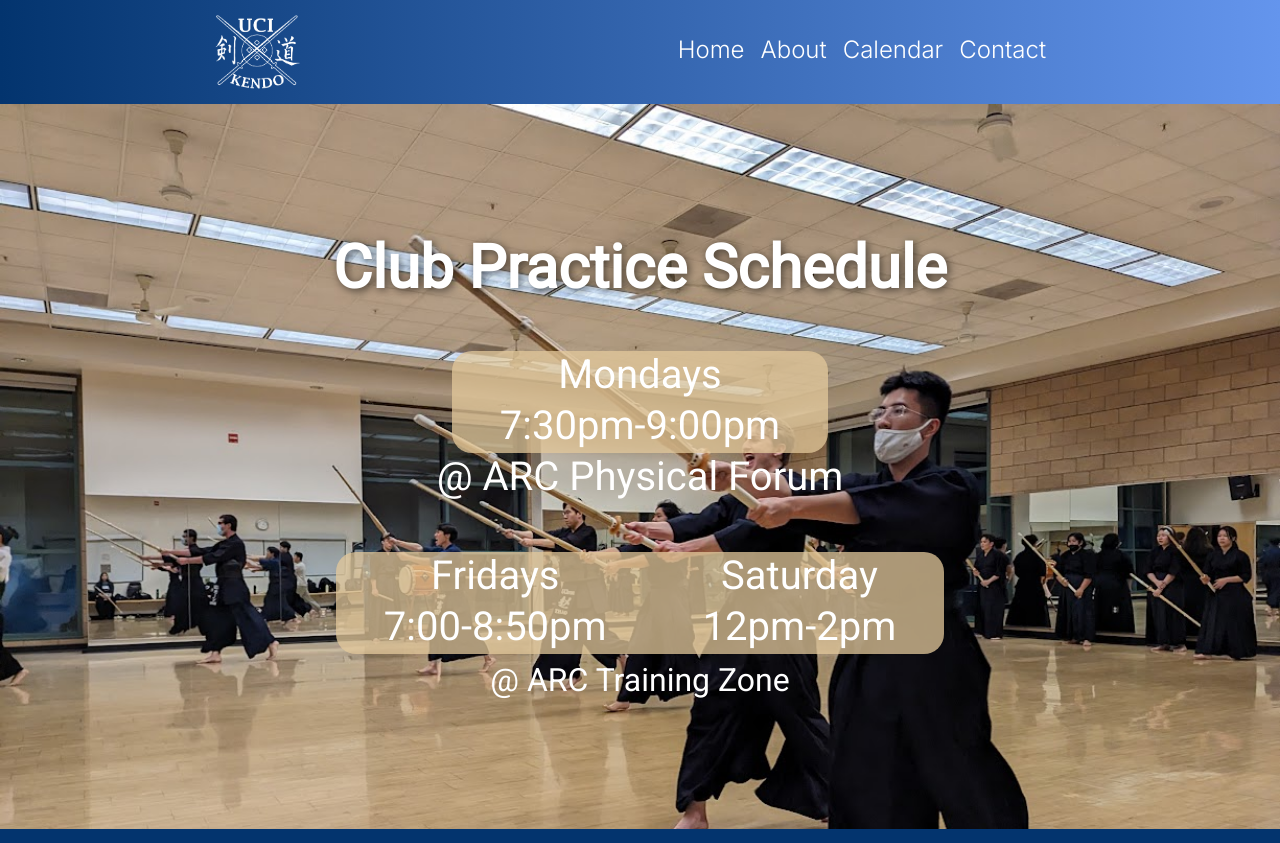
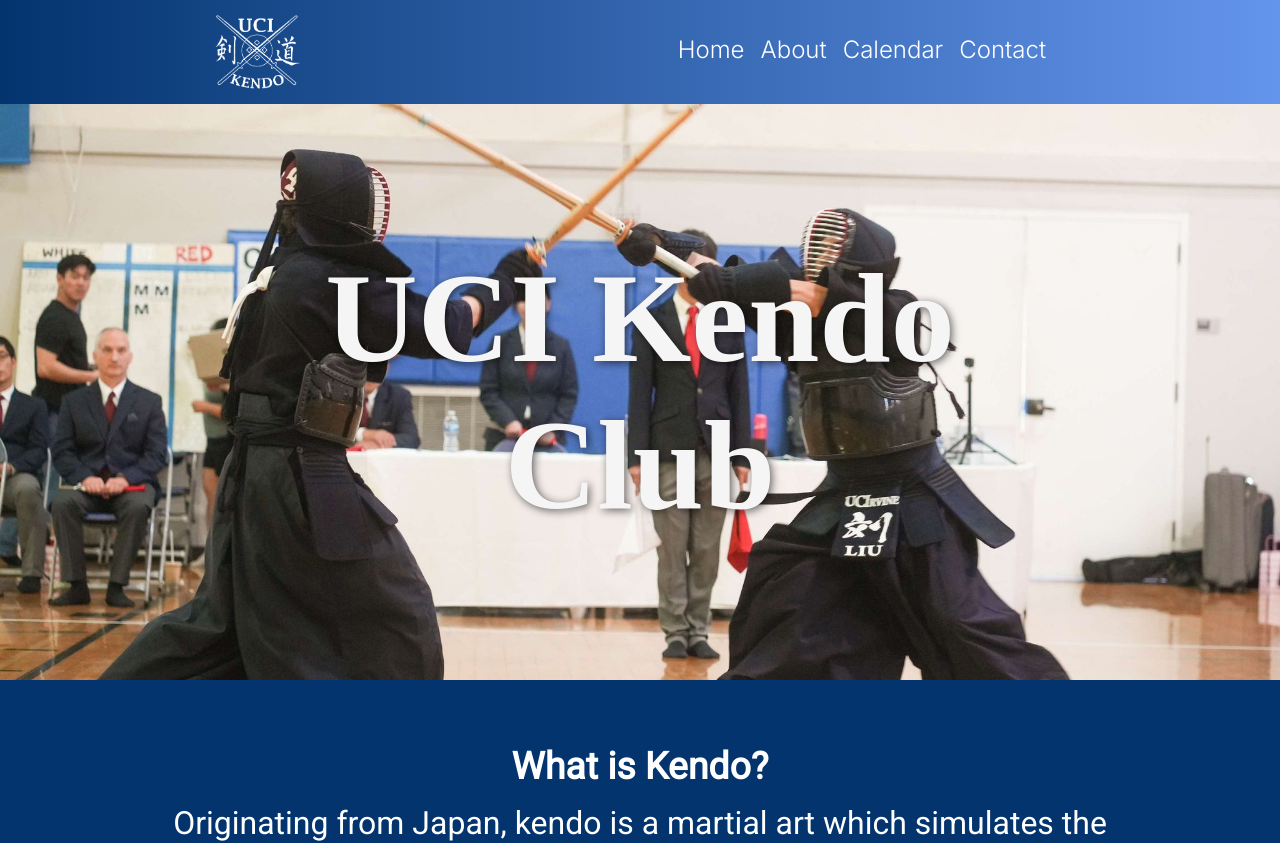
Before and after one commit to DeluxeRice/Kendo-Club-Website, a React (Create React App) app in the folder my-app/: page / in a window 1280 px wide. Shown: the top 843 px of the page. Built offline with nearby package versions, Linux system fonts and the light colour scheme.

Commit message:
home update

```diff
--- a/my-app/src/components/home/Home.css
+++ b/my-app/src/components/home/Home.css
@@ -1,7 +1,33 @@
+.title{
+    display: flex;
+    justify-content: center;
+    align-items: center;
+    position: relative;
+    text-align: center;
+    color: whitesmoke;
+}
+
+.title-image{
+    display: flex;
+    object-fit: cover;
+    width: 100%;
+    max-height: 36rem;
+}
+
+.title-text{
+    position: absolute;
+    top: 50%;
+    left: 50%;
+    transform: translate(-50%, -50%);
+    font-size: 8rem;
+    display: flex;
+    text-shadow: 2px 2px 9px rgba(0,0,0,0.6);
+}
+
 .mission-statement{
     flex-direction: column;
     text-align:center;
-    font-size: 3rem;
+    font-size: 2rem;
     padding-top: 4rem;
     padding-bottom: 4rem;
     color: white;
@@ -18,6 +44,7 @@
 .mission-statement-title{
     padding-bottom: 1rem;
 }
+
 .wrapper{
     display: flex;
     flex-direction: column;
--- a/my-app/src/components/home/Home.jsx
+++ b/my-app/src/components/home/Home.jsx
@@ -1,23 +1,28 @@
 import React, { Component } from 'react';
 import { Email, Schedule, Footer, Navbar } from '../../containers';
 import './Home.css'
+import image from '../../assets/yuhihaishiai.jpg';
 
 class HomePage extends Component {
   render() {
     return (
         <div className='wrapper'>
           <Navbar/>
-          <Schedule/>
+          <div className='title'>
+            <img className='title-image' src = {image} alt = 'shiai'></img>
+            <h1 class='title-text'>UCI Kendo Club</h1>
+          </div>
           <div className='mission-statement about-text'>
             <h3 className ='mission-statement-title'>What is Kendo?</h3>
-            <p className = 'mission-statement-sub'>Originating from Japan, kendo is a martial art which simulates the duels of ancient samurai.
+              <p className = 'mission-statement-sub'>Originating from Japan, kendo is a martial art which simulates the duels of ancient samurai.
               Practitioners use bamboo swords to duel each other. Through the practice of kendo, we can learn discipline and perserverence.
               </p>
             <h3 className ='mission-statement-title'>Why us?</h3>
-            <p className ='mission-statement-sub'>The Kendo Club at UCI
+              <p className ='mission-statement-sub'>The Kendo Club at UCI
               is committed to providing a safe and welcoming environment for all students, regardless of
               experience or fitness level to learn Kendo. We welcome all to come and train with us.</p>
           </div>
+          <Schedule/>
           <Email/>
           <Footer/>
         </div>
```
